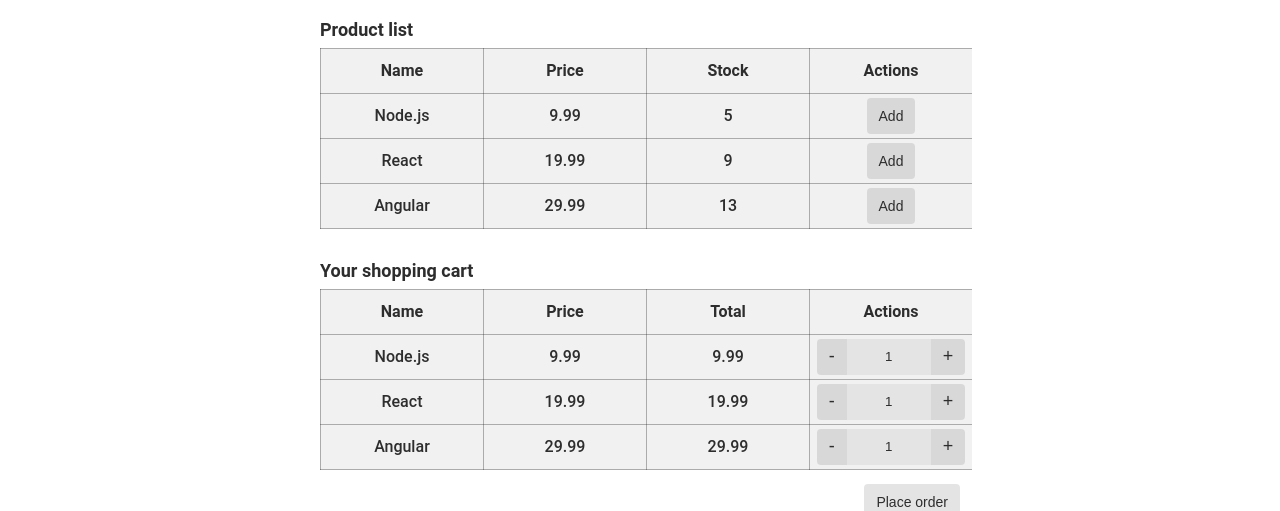
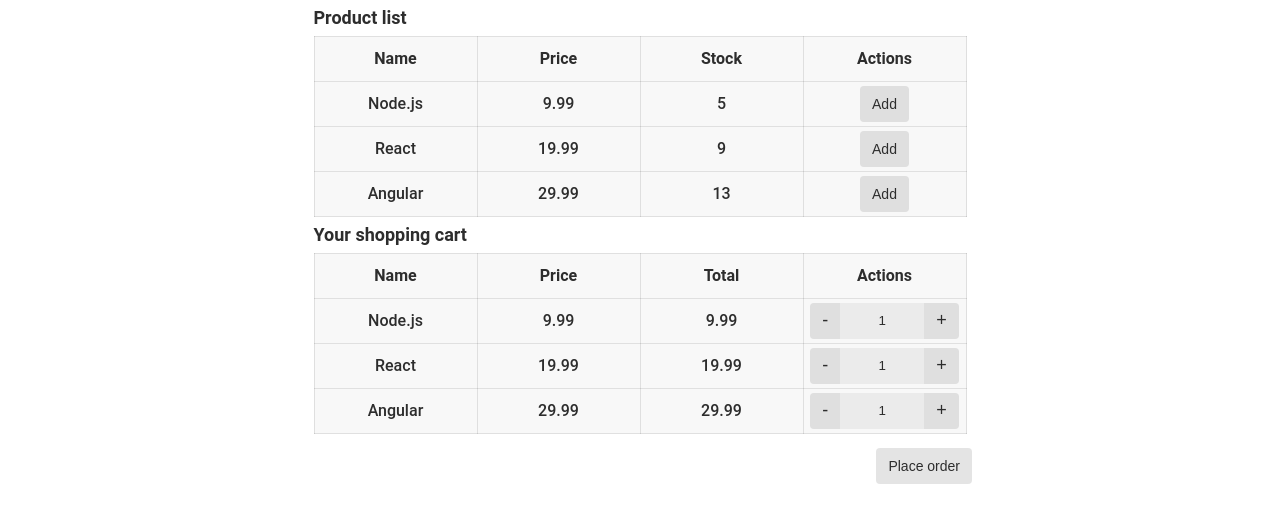
Before and after one commit to sainturb/miu-wap_labs, a plain HTML site: page table.html in a window 1280 px wide. Shown: the part 64-575 px from the top of the page. Drawn offline with Linux system fonts and the light colour scheme; a web font is replaced by a local one.

Commit message:
table added

```diff
--- a/table.css
+++ b/table.css
@@ -23,7 +23,11 @@
   min-width: 72px;
   text-align: center;
 }
-
+.content {
+  height: calc(100% - 64px);
+  overflow: auto;
+  padding: 0 12px;
+}
 button {
   user-select: none;
   cursor: pointer;
@@ -37,13 +41,17 @@
   color: inherit;
 }
 
+button:hover {
+  background: linear-gradient(rgb(85, 155, 240), rgb(32, 115, 216));
+  color: white;
+}
+
 .table-wrapper {
   width: 100%;
   display: block;
-  max-width: 640px;
+  max-width: 664px;
   margin: auto;
-  overflow: auto;
-  padding: 12px;
+  overflow-x: auto;
 }
 .action-number {
   display: inline-flex;
@@ -74,8 +82,8 @@
   max-width: 640px;
   margin: auto;
   text-align: center;
-  border: 1px solid rgba(10, 10, 10, 0.3);
-  background-color: rgba(120, 120, 120, 0.1);
+  border: 1px solid rgba(10, 10, 10, 0.1);
+  background-color: rgba(120, 120, 120, 0.05);
   border-collapse: collapse;
 }
 table caption {
@@ -88,7 +96,7 @@
 table tr td {
   min-width: 160px;
   line-height: 42px;
-  border: 1px solid rgba(10, 10, 10, 0.3);
+  border: 1px solid rgba(10, 10, 10, 0.1);
 }
 
 .bottom-action {
--- a/table.html
+++ b/table.html
@@ -25,6 +25,7 @@
       <button>Logout</button>
     </div>
   </div>
+  <div class="content">
     <div class="table-wrapper">
       <table>
         <caption>Product list</caption>
@@ -74,31 +75,37 @@
             <td>Node.js</td>
             <td>9.99</td>
             <td>9.99</td>
-          <td><div class="action-number">
+            <td>
+              <div class="action-number">
                 <button>-</button>
-            <input  value="1"/>
+                <input value="1" />
                 <button>+</button>
-          </div></td>
+              </div>
+            </td>
           </tr>
           <tr>
             <td>React</td>
             <td>19.99</td>
             <td>19.99</td>
-          <td><div class="action-number">
+            <td>
+              <div class="action-number">
                 <button>-</button>
                 <input value="1" />
                 <button>+</button>
-          </div></td>
+              </div>
+            </td>
           </tr>
           <tr>
             <td>Angular</td>
             <td>29.99</td>
             <td>29.99</td>
-          <td><div class="action-number">
+            <td>
+              <div class="action-number">
                 <button>-</button>
                 <input value="1" />
                 <button>+</button>
-          </div></td>
+              </div>
+            </td>
           </tr>
         </tbody>
       </table>
@@ -108,11 +115,13 @@
     </div>
     <div class="validation">
       <a href="https://validator.w3.org/nu/?doc=https://sainturb.github.io/wap/table.html" target="_blank">
-      <img width="64" src="HTML-checker.png" alt="html validator"/>
+        <img width="64" src="HTML-checker.png" alt="html validator" />
       </a>
-    <a href="https://jigsaw.w3.org/css-validator/validator?uri=https://sainturb.github.io/wap/table.html" target="_blank">
-      <img width="64" src="CSS-checker.png" alt="css validator"/>
+      <a href="https://jigsaw.w3.org/css-validator/validator?uri=https://sainturb.github.io/wap/table.html"
+        target="_blank">
+        <img width="64" src="CSS-checker.png" alt="css validator" />
       </a>
+    </div>
   </div>
 </body>
 
```
Lines whose indentation alone changed are shown as unchanged.
